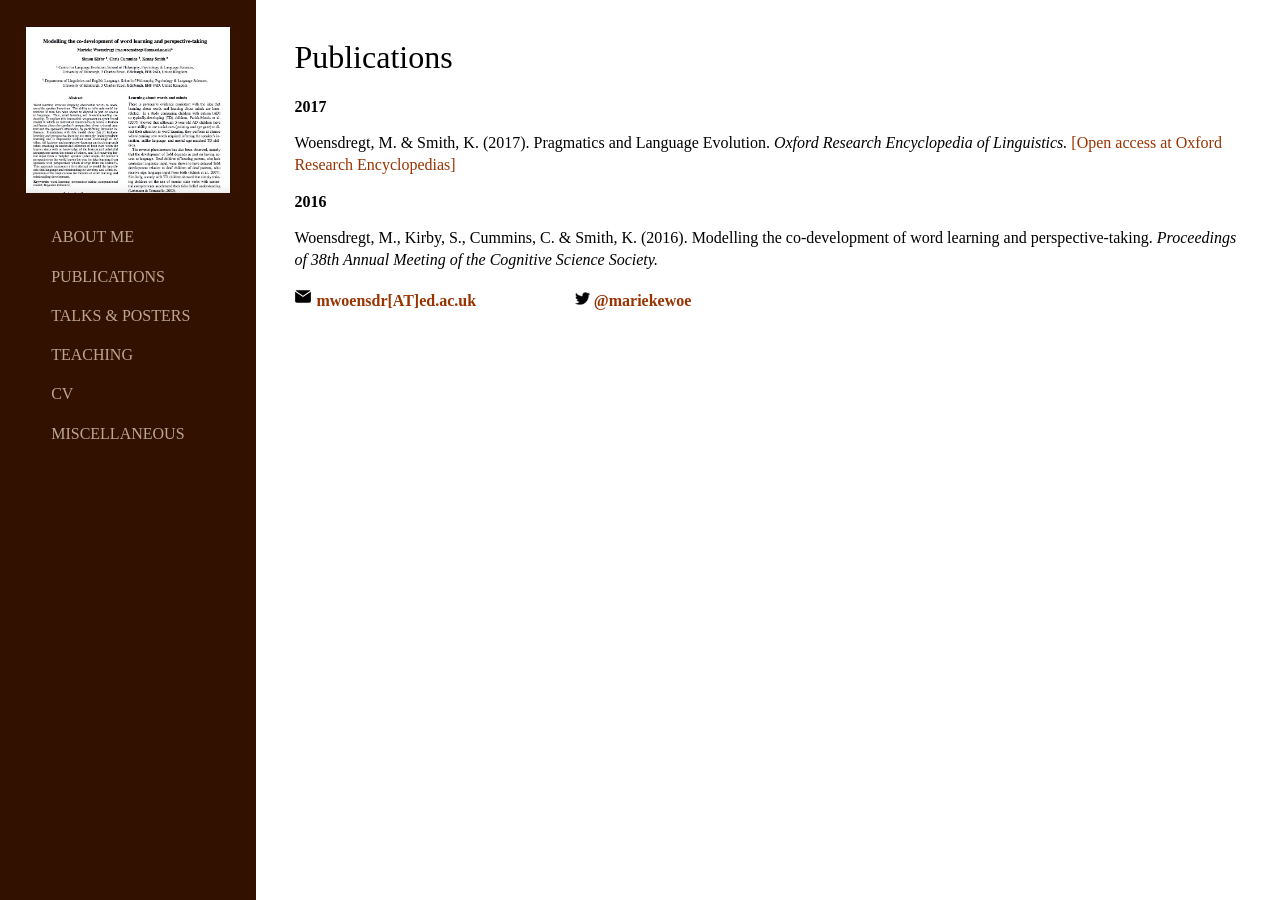
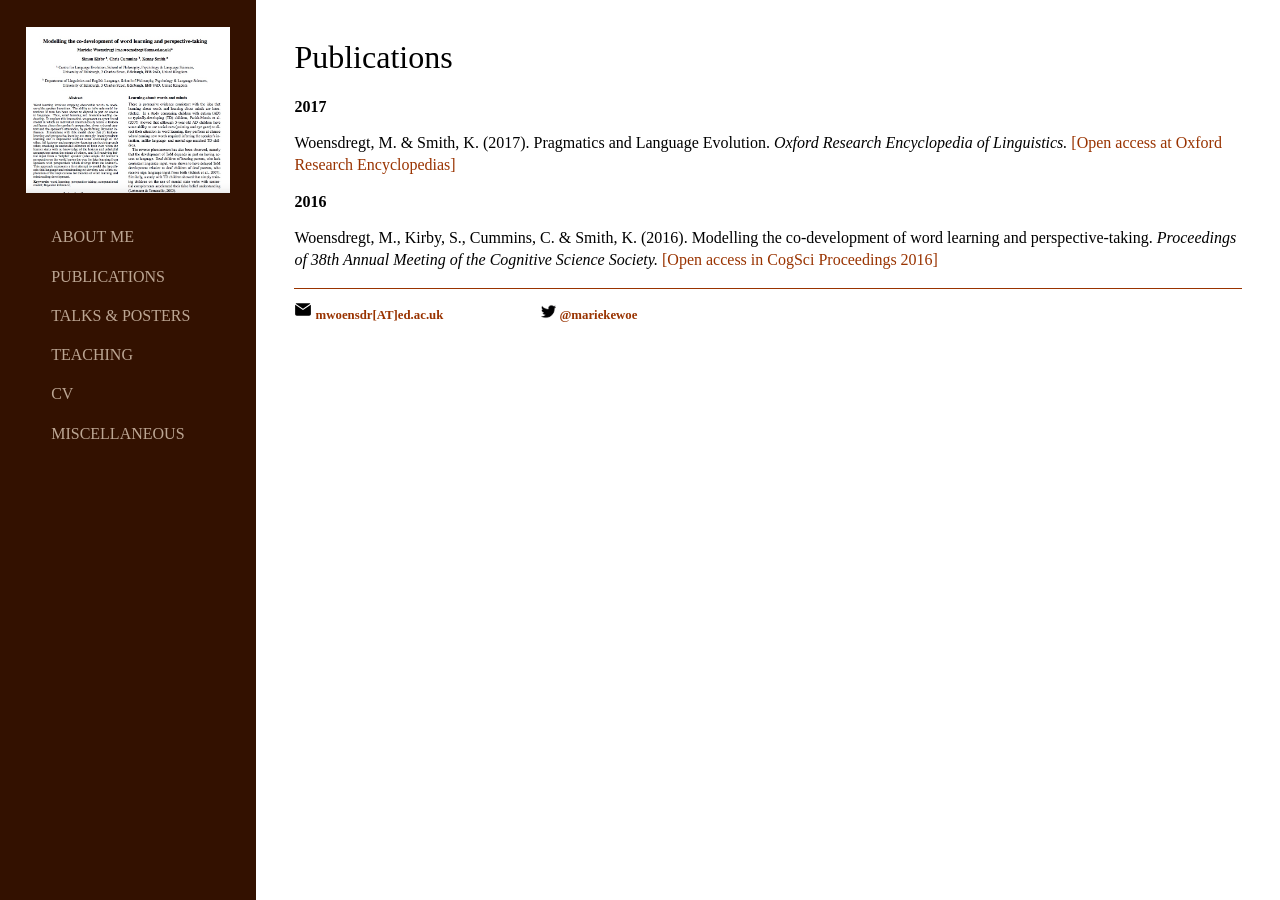
Before and after one commit to marieke-woensdregt/marieke-woensdregt.github.io, a Jekyll site: the page built from publications/index.html, in a window 1280 px wide and 900 px high. Built offline with Jekyll 4.4.1, drawn with Linux system fonts in a browser that asks for light colours; some of the changed lines change nothing that is shown.

Commit message:
Update index.html

```diff
--- a/publications/index.html
+++ b/publications/index.html
@@ -15,6 +15,6 @@ title: Publications
 	<p>
 		Woensdregt, M., Kirby, S., Cummins, C. &amp; Smith, K. (2016). Modelling the co-development of word learning and perspective-taking.
 		<i>Proceedings of 38th Annual Meeting of the Cognitive Science Society.</i>
-		<a href="https://mindmodeling.org/cogsci2016/papers/0222/paper0222.pdf>[Open access in CogSci Proceedings 2016]</a>
+		<a href="https://mindmodeling.org/cogsci2016/papers/0222/paper0222.pdf">[Open access in CogSci Proceedings 2016]</a>
 	</p>
 </div><!-- /.blurb -->
```
